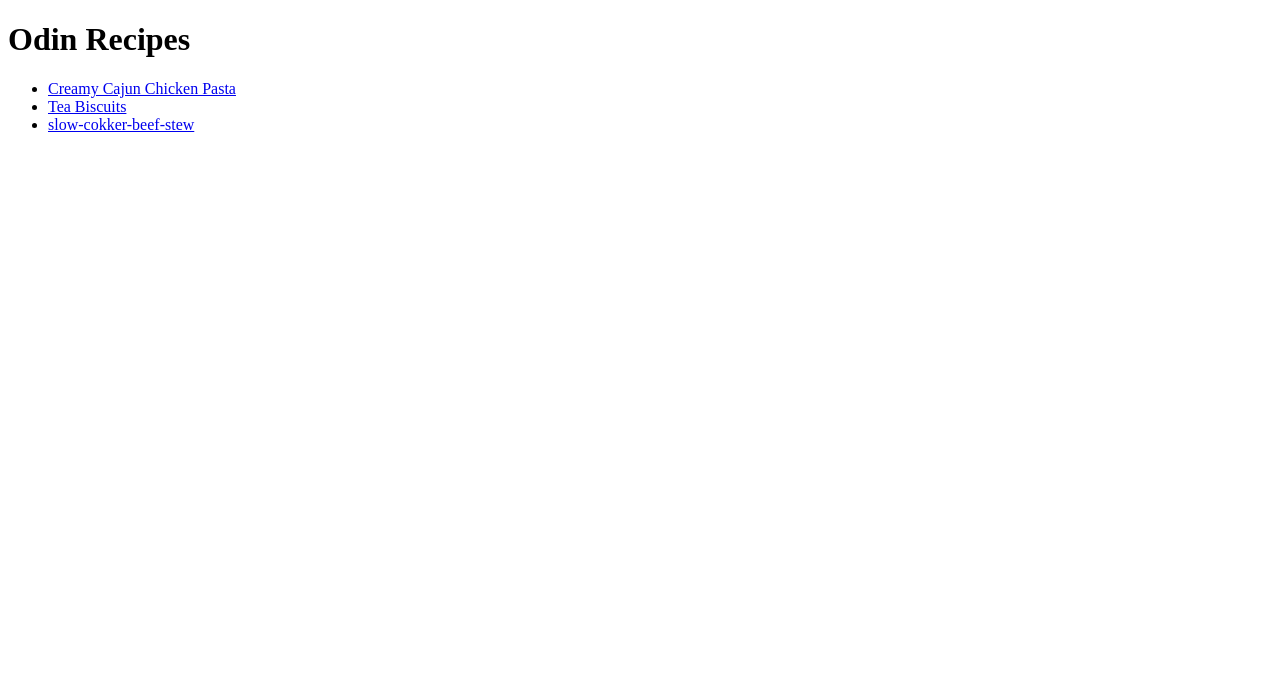
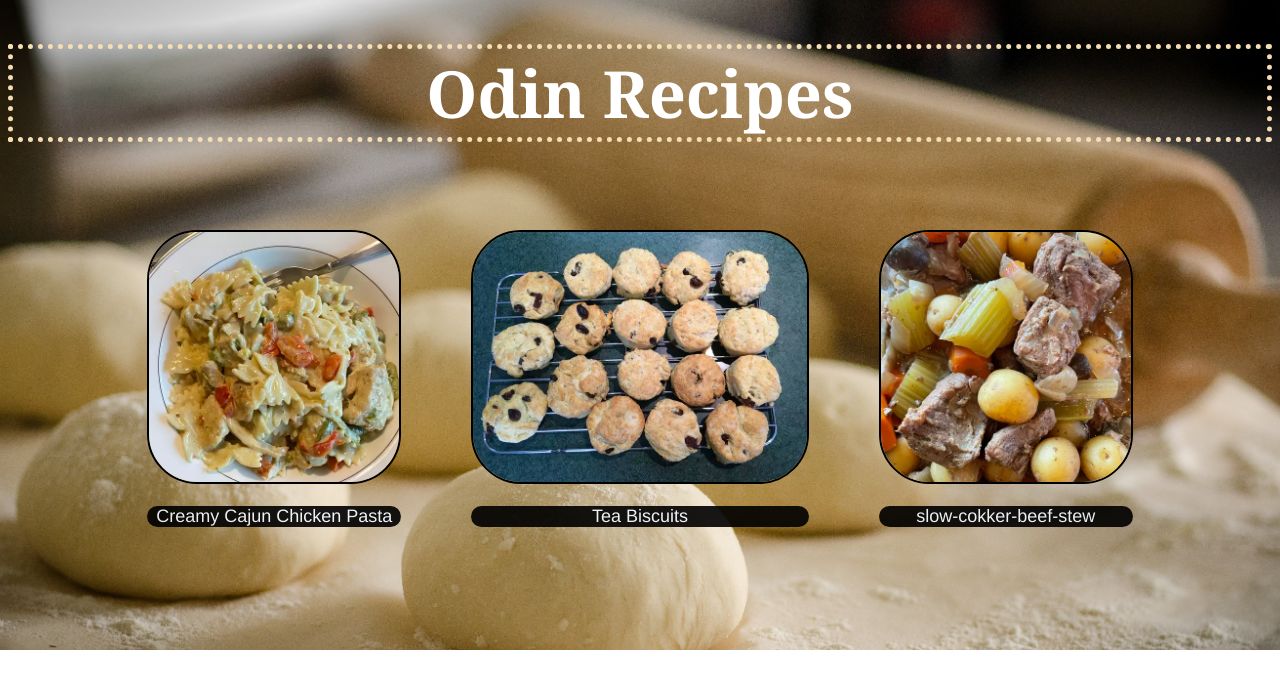
Before and after one commit to MJunaid648/odin-recipes, a plain HTML site: page index.html in a window 1280 px wide. Drawn offline with Linux system fonts and the light colour scheme.

Commit message:
styled index.html

```diff
--- a/index.html
+++ b/index.html
@@ -2,20 +2,32 @@
 <html lang="en">
   <head>
     <meta charset="UTF-8" />
+    <link rel="stylesheet" href="style.css" />
     <title>Odin-recipes</title>
   </head>
   <body>
     <h1>Odin Recipes</h1>
-    <ul>
-      <li>
-        <a href="recipes/Creamy Cajun Chicken Pasta.html"
-          >Creamy Cajun Chicken Pasta</a
-        >
-      </li>
-      <li><a href="recipes/tea-biscuits.html">Tea Biscuits</a></li>
-      <li>
-        <a href="recipes/slow-cokker-beef-stew.html">slow-cokker-beef-stew</a>
-      </li>
-    </ul>
+    <div class="recipes">
+      <div class="recipe-item chicken-pasta">
+        <a href="./recipes/Creamy Cajun Chicken Pasta/Creamy Cajun Chicken Pasta.html"
+          ><img src="./recipes/Creamy Cajun Chicken Pasta/Creamy Cajun Chicken Pasta.webp"
+        /></a>
+        <p>Creamy Cajun Chicken Pasta</p>
+      </div>
+
+      <div class="recipe-item tea-biscuits">
+        <a href="recipes/tea-biscuits/tea-biscuits.html"
+          ><img src="./recipes/tea-biscuits/tea-biscuits.webp"
+        /></a>
+        <p>Tea Biscuits</p>
+      </div>
+
+      <div class="recipe-item beef-stew">
+        <a href="recipes/slow-cokker-beef-stew/slow-cokker-beef-stew.html"
+          ><img src="./recipes/slow-cokker-beef-stew/slow-cokker-beef-stew.webp"
+        /></a>
+        <p>slow-cokker-beef-stew</p>
+      </div>
+    </div>
   </body>
 </html>
--- /dev/null
+++ b/style.css
@@ -0,0 +1,52 @@
+body{
+    background-image: url('./recipes-background.jpg');
+    background-repeat: no-repeat;
+    background-size: cover;
+    background-position-y: -70px;
+    font-family:'Franklin Gothic Medium', 'Arial Narrow', Arial, sans-serif;
+
+}
+h1{
+    text-align: center;
+    color:white;
+    border: 5px dotted wheat;
+    font-family: Cambria, Cochin, Georgia, Times, 'Times New Roman', serif;
+    font-size: 65px;
+}
+p{
+    text-align: center;
+    font-size: 18px;
+    color:aliceblue;
+    background-color: black;
+    opacity:0.9;
+    border-radius: 50px;
+}
+.recipes{
+    padding: 10px;
+    display: flex;
+    flex-wrap: wrap;
+    justify-content: center;
+}
+.recipe-item{
+    margin: 15px;
+    padding: 20px;
+    /* border:2px solid black;
+
+    background-color: black;
+    border-radius: 50px; */
+}
+.chicken-pasta{
+}
+img{
+    height: 250px;
+    width: auto;
+    border: 2px solid black;
+    border-radius: 50px;
+}
+.tea-biscuits{
+
+
+}
+.beef-stew{
+
+}
```
Also changed, not shown: recipes/Creamy Cajun Chicken Pasta/Creamy Cajun Chicken Pasta.html (renamed from recipes/Creamy Cajun Chicken Pasta.html, +1 -0 lines), recipes/slow-cokker-beef-stew/slow-cokker-beef-stew.html (renamed from recipes/slow-cokker-beef-stew.html, +1 -1 lines), recipes-background.jpg (added), recipes/Creamy Cajun Chicken Pasta/Creamy Cajun Chicken Pasta.webp (renamed from recipes/Creamy Cajun Chicken Pasta.webp), recipes/slow-cokker-beef-stew/slow-cokker-beef-stew.webp (renamed from recipes/slow-cokker-beef-stew.webp), recipes/tea-biscuits/tea-biscuits.html (renamed from recipes/tea-biscuits.html), recipes/tea-biscuits/tea-biscuits.webp (renamed from recipes/tea-biscuits.webp).
